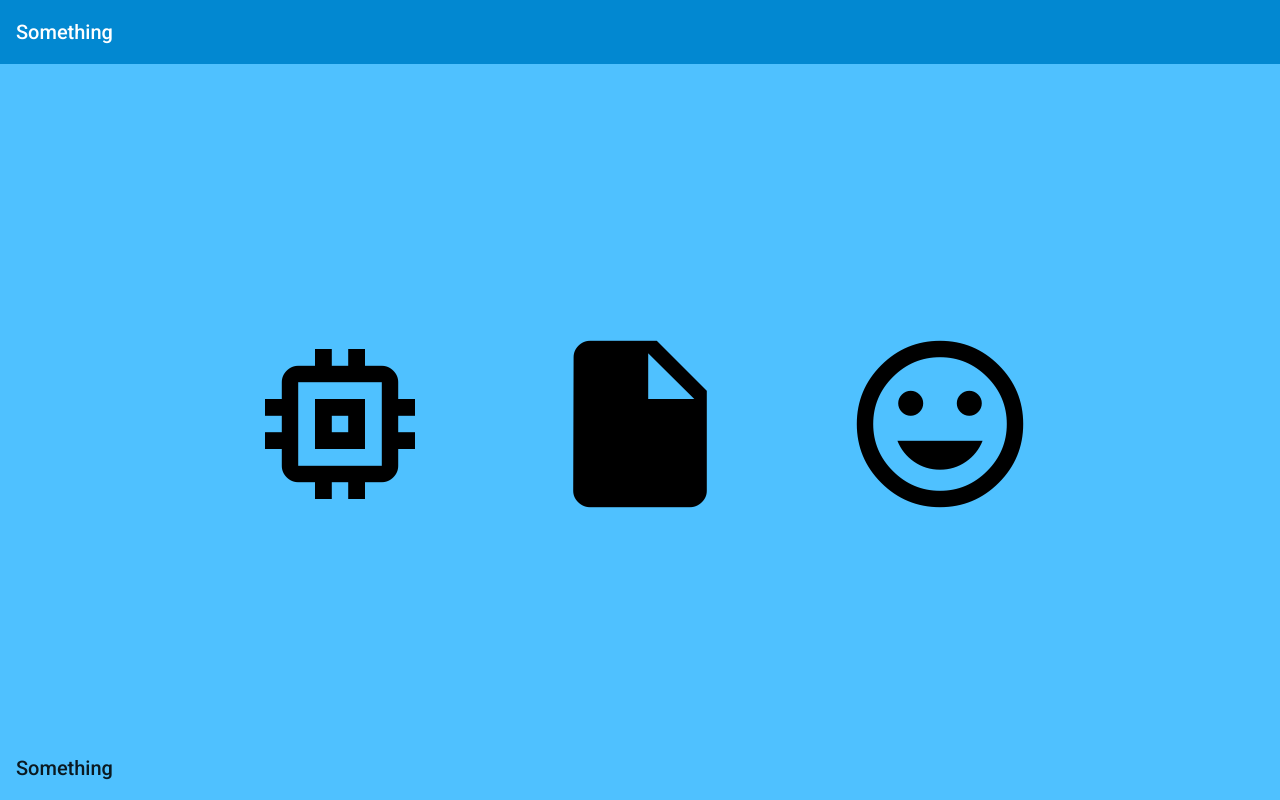
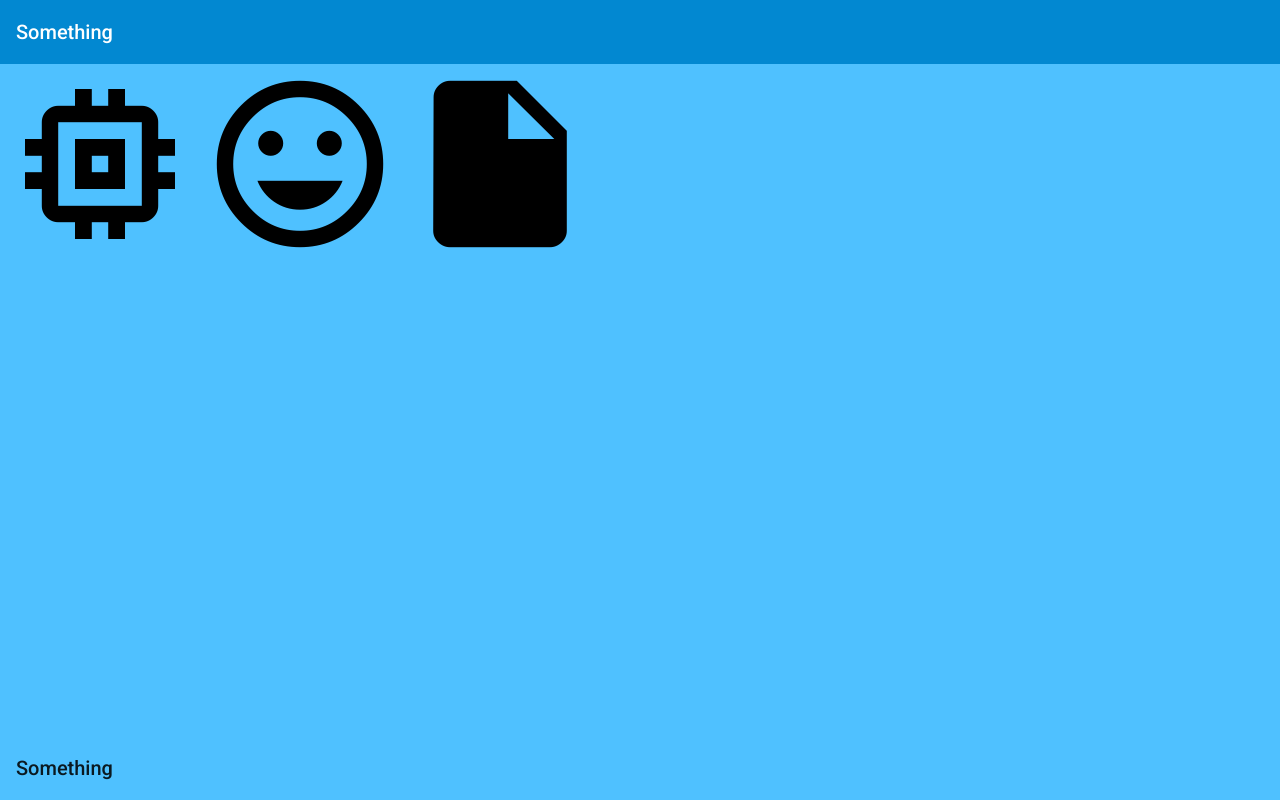
Before and after one commit to danmartindev/Portfolio, an Angular app: page / in a window 1280 px wide. Built offline with nearby package versions, Linux system fonts and the light colour scheme.

Commit message:
added labels and wrap

```diff
--- a/src/app/main/main.component.html
+++ b/src/app/main/main.component.html
@@ -1,5 +1,15 @@
-<div id="link-wrap">
-  <i class="material-icons">memory</i>
-  <i class="material-icons">insert_drive_file</i>
-  <i class="material-icons">tag_faces</i>
+<div id="main-wrap">
+
+  <div class="link-wrap">
+    <i class="material-icons">memory</i>
+    <i class="material-icons">tag_faces</i>
+    <i class="material-icons">insert_drive_file</i>
+  </div>
+
+  <div class="link-wrap" *ngIf="onHover">
+    <span>My Work</span>
+    <span>About Me</span>
+    <span>My Resume</span>
+  </div>
+
 </div>
```
